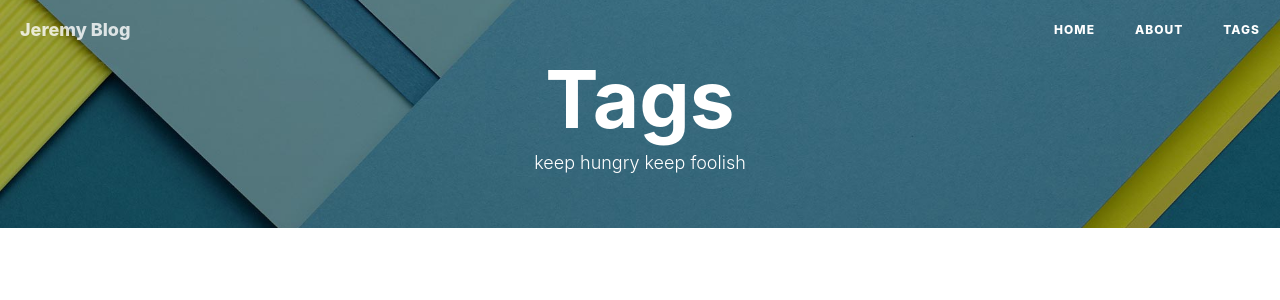
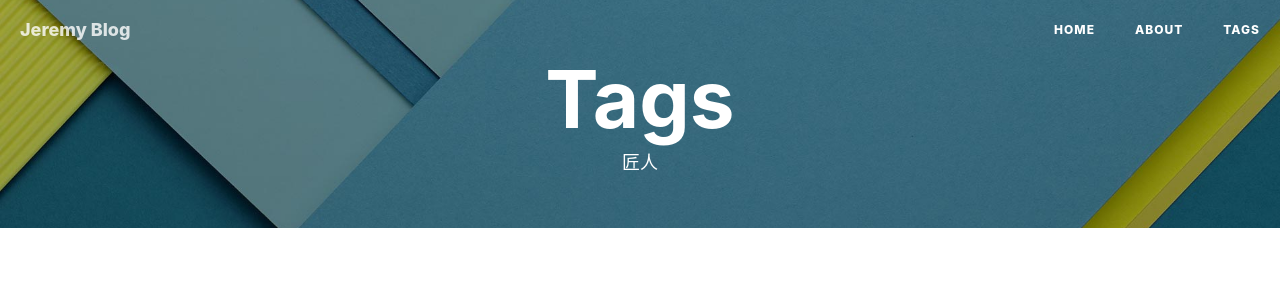
Before and after one commit to Jeremy-Xiao/Jeremy-Xiao.github.io, a Jekyll site: the page built from tags.html, in a window 1280 px wide. Shown: the top 300 px of the page. Built offline with Jekyll 4.4.1, drawn with Linux system fonts in a browser that asks for light colours; nearby versions of some CDN libraries; comment, search, counter and statistics services are not loaded.

Commit message:
修改meta info

```diff
--- a/tags.html
+++ b/tags.html
@@ -1,7 +1,7 @@
 ---
 title: Tags
 layout: default
-description: keep hungry keep foolish
+description: 匠人
 header-img: "img/tag-bg.jpg"
 ---
 
```
